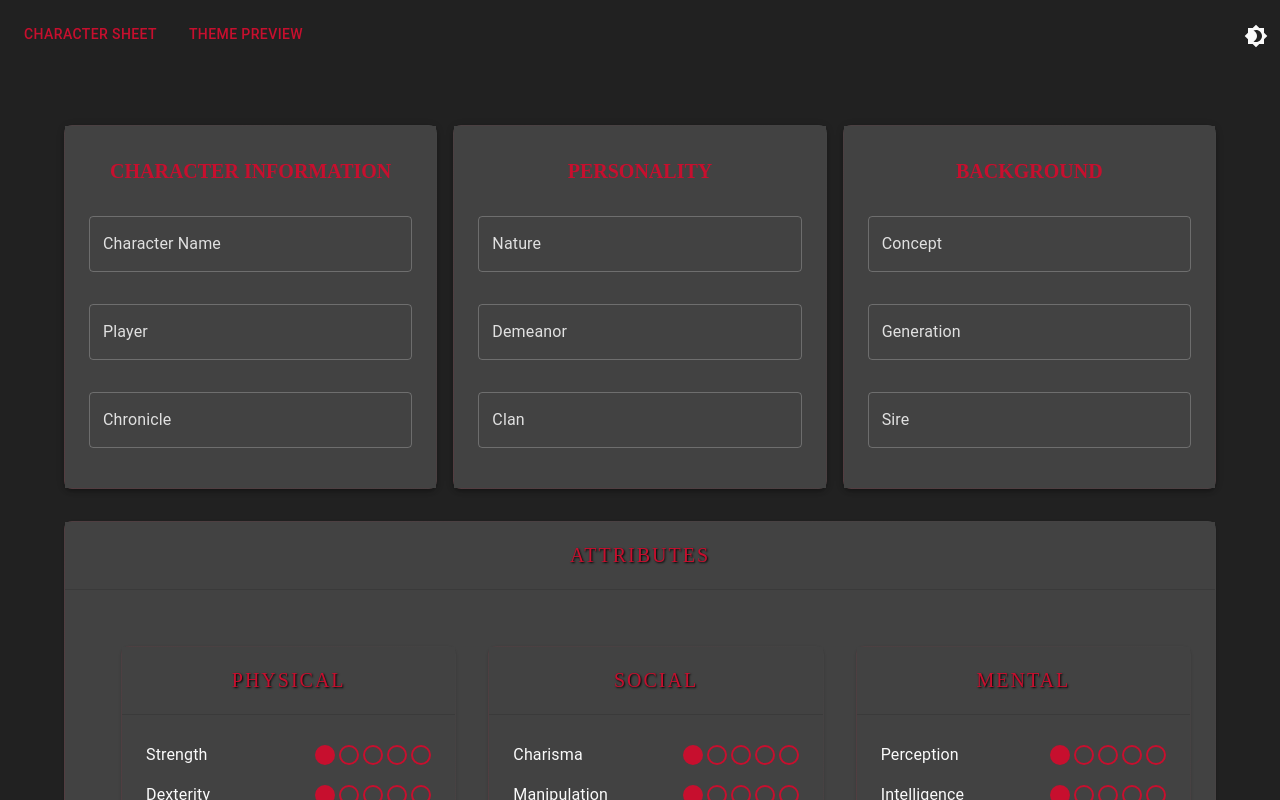
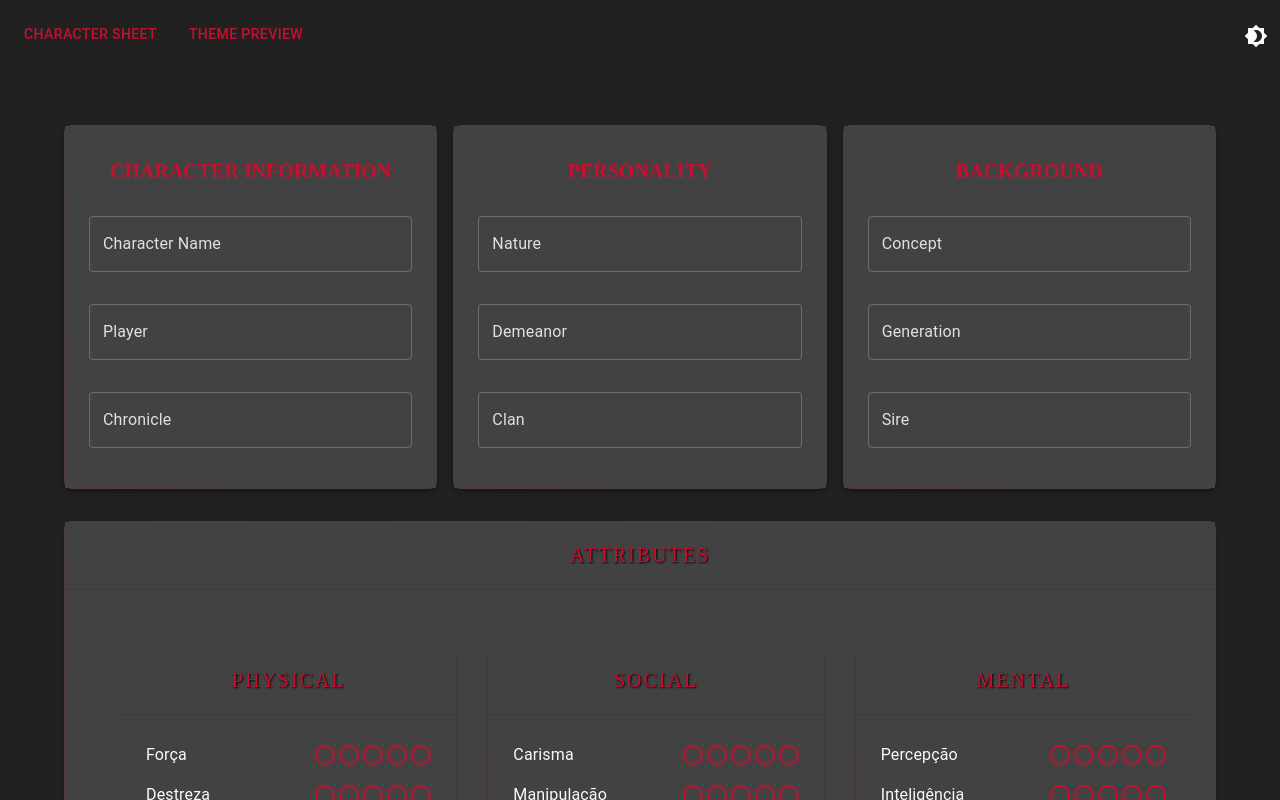
Before and after one commit to CiroDornelles/discord-embed-app, a React (Vite) app: page / in a window 1280 px wide. Shown: the top 800 px of the page. Built offline with nearby package versions, Linux system fonts and the light colour scheme.

Commit message:
feat: integrate JSON attributes data with tooltips for detailed information

```diff
--- a/src/components/sheets/common/StatGroup.jsx
+++ b/src/components/sheets/common/StatGroup.jsx
@@ -14,11 +14,11 @@ export const StatGroup = ({
   // Convert stats object to array if it's not already an array
   const statsArray = Array.isArray(stats)
     ? stats
-    : Object.entries(stats).map(([name, value]) => ({
+    : Object.entries(stats).map(([name, data]) => ({
         name,
-        label: name.charAt(0).toUpperCase() + name.slice(1),
-        value: value,
-        max: 5 // Default max value
+        label: data.name || name.charAt(0).toUpperCase() + name.slice(1), // Use localized name if available
+        value: data.value || 0,
+        max: data.max || 5 // Default max value
       }));
 
   return (
--- a/src/components/sheets/v20-dark-ages/AttributeCard.jsx
+++ b/src/components/sheets/v20-dark-ages/AttributeCard.jsx
@@ -1,5 +1,5 @@
 import React from 'react';
-import { CardContent, CardHeader } from '@mui/material';
+import { CardContent, CardHeader, Typography, Tooltip, Box } from '@mui/material';
 import { VampireCard } from '../../ui/VampireCard';
 import { StatGroup } from '../common/StatGroup';
 
@@ -9,6 +9,31 @@ export const AttributeCard = ({
   onStatChange,
   disabled = false
 }) => {
+  const renderAttributeName = (attribute, attributeData) => (
+    <Tooltip
+      title={
+        <Box>
+          <Typography variant="subtitle1" sx={{ fontWeight: 'bold' }}>
+            {attributeData.name}
+          </Typography>
+          <Typography variant="body2" sx={{ fontStyle: 'italic', mb: 1 }}>
+            {attributeData.description}
+          </Typography>
+        </Box>
+      }
+      arrow
+    >
+      <span>{attributeData.name}</span>
+    </Tooltip>
+  );
+
+  const formattedStats = Object.entries(stats).map(([key, data]) => ({
+    name: key,
+    label: renderAttributeName(key, data),
+    value: data.value || 0,
+    max: 5
+  }));
+
   return (
     <VampireCard sx={{
       width: '100%',
@@ -22,7 +47,7 @@ export const AttributeCard = ({
       <CardContent sx={{ flexGrow: 1 }}>
         <StatGroup
           title={title}
-          stats={stats}
+          stats={formattedStats}
           onStatChange={onStatChange}
           disabled={disabled}
         />
--- a/src/components/sheets/v20-dark-ages/AttributesCard.jsx
+++ b/src/components/sheets/v20-dark-ages/AttributesCard.jsx
@@ -1,17 +1,16 @@
 import React from 'react';
-import { CardContent, CardHeader, useTheme, useMediaQuery } from '@mui/material';
+import { CardContent, CardHeader, useTheme, useMediaQuery, CircularProgress, Box } from '@mui/material';
 import { VampireCard } from '../../ui/VampireCard';
 import { AttributeCard } from './AttributeCard';
 import { AdaptiveCardLayout } from '../../ui/AdaptiveCardLayout';
 import { StatCarousel } from '../common/StatCarousel';
+import { useAttributes } from '../../../hooks/useAttributes';
 
 export const AttributesCard = ({
-  physical,
-  social,
-  mental,
   onAttributeChange,
   disabled = false
 }) => {
+  const { attributeData, loading, error } = useAttributes();
   const theme = useTheme();
   const isMobile = useMediaQuery(theme.breakpoints.down('sm'));
 
@@ -19,25 +18,51 @@ export const AttributesCard = ({
     onAttributeChange?.(category, attribute, value);
   };
 
+  if (loading) {
+    return (
+      <VampireCard>
+        <CardHeader title="Attributes" />
+        <CardContent>
+          <Box display="flex" justifyContent="center" alignItems="center" p={4}>
+            <CircularProgress />
+          </Box>
+        </CardContent>
+      </VampireCard>
+    );
+  }
+
+  if (error) {
+    return (
+      <VampireCard>
+        <CardHeader title="Attributes" />
+        <CardContent>
+          <Box color="error.main" p={2}>
+            Error loading attributes data. Please try again.
+          </Box>
+        </CardContent>
+      </VampireCard>
+    );
+  }
+
   const attributeCards = [
     <AttributeCard
       key="physical"
       title="Physical"
-      stats={physical}
+      stats={attributeData.physical}
       onStatChange={handleAttributeChange('physical')}
       disabled={disabled}
     />,
     <AttributeCard
       key="social"
       title='Social'
-      stats={social}
+      stats={attributeData.social}
       onStatChange={handleAttributeChange('social')}
       disabled={disabled}
     />,
     <AttributeCard
       key="mental"
       title="Mental"
-      stats={mental}
+      stats={attributeData.mental}
       onStatChange={handleAttributeChange('mental')}
       disabled={disabled}
     />
--- /dev/null
+++ b/src/hooks/useAttributes.js
@@ -0,0 +1,48 @@
+import { useState, useEffect } from 'react';
+import physical from '../data/wod/vampire/v20_dark_ages/attributes/physical.json';
+import social from '../data/wod/vampire/v20_dark_ages/attributes/social.json';
+import mental from '../data/wod/vampire/v20_dark_ages/attributes/mental.json';
+
+const ATTRIBUTE_CATEGORIES = {
+  physical: [
+    'strength', 'dexterity', 'stamina'
+  ],
+  social: [
+    'charisma', 'manipulation', 'appearance'
+  ],
+  mental: [
+    'perception', 'intelligence', 'wits'
+  ]
+};
+
+export const useAttributes = () => {
+  const [attributeData, setAttributeData] = useState({
+    physical: {},
+    social: {},
+    mental: {}
+  });
+  const [loading, setLoading] = useState(true);
+  const [error, setError] = useState(null);
+
+  useEffect(() => {
+    const loadAttributes = async () => {
+      try {
+        const loadedData = {
+          physical: physical,
+          social: social,
+          mental: mental
+        };
+
+        setAttributeData(loadedData);
+        setLoading(false);
+      } catch (err) {
+        setError(err);
+        setLoading(false);
+      }
+    };
+
+    loadAttributes();
+  }, []);
+
+  return { attributeData, loading, error };
+};
```
